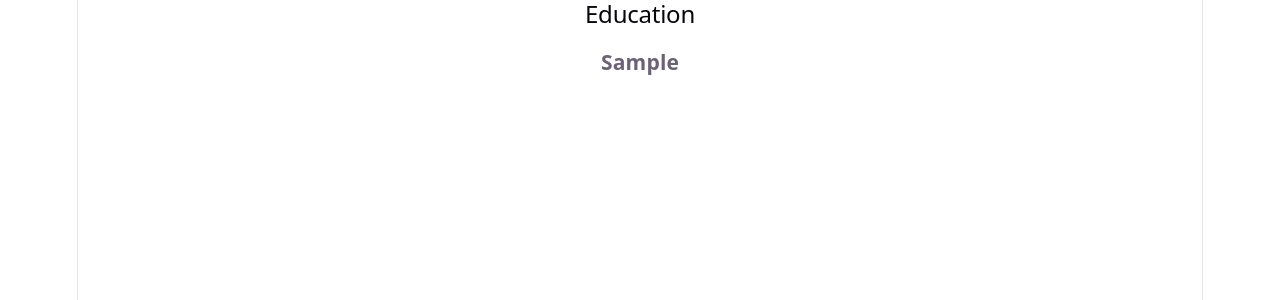
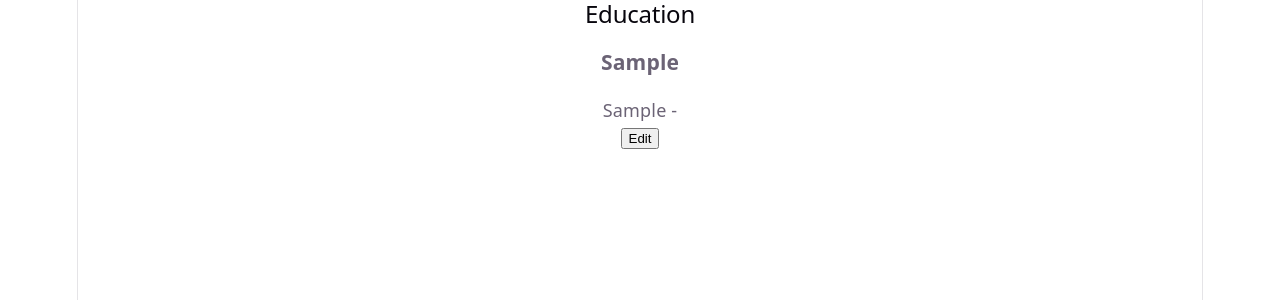
Before and after one commit to whyitboi/cv-app, a React (Vite) app: page / in a window 1280 px wide. Both pictures are taken after typing "Sample", "Sample" into the empty fields and a click on the button "Submit". Shown: the top 300 px of the page. Built offline with nearby package versions, Linux system fonts and the light colour scheme.

Commit message:
Adds display and edit button for Education component

```diff
--- a/src/components/Education.jsx
+++ b/src/components/Education.jsx
@@ -105,10 +105,10 @@ export function Education() {
       {schoolInfo.map((school) => (
         <article>
           <h3>{school.schoolName}</h3>
-          <p>{}</p>
+          <p>{`${school.degree} ${school.startDate} - ${school.endDate}`}</p>
         </article>
       ))}
-      <article></article>
+      <button onClick={() => setIsEditing(true)}>Edit</button>
     </section>
   );
 }
```
